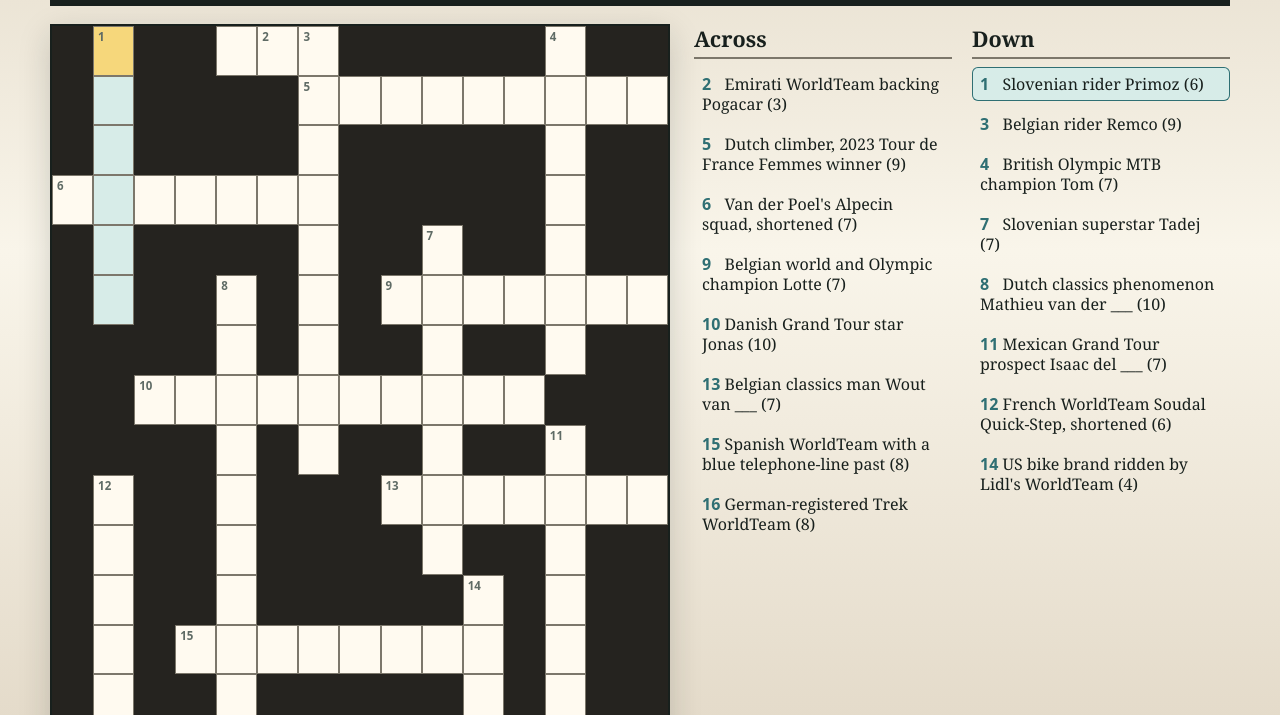
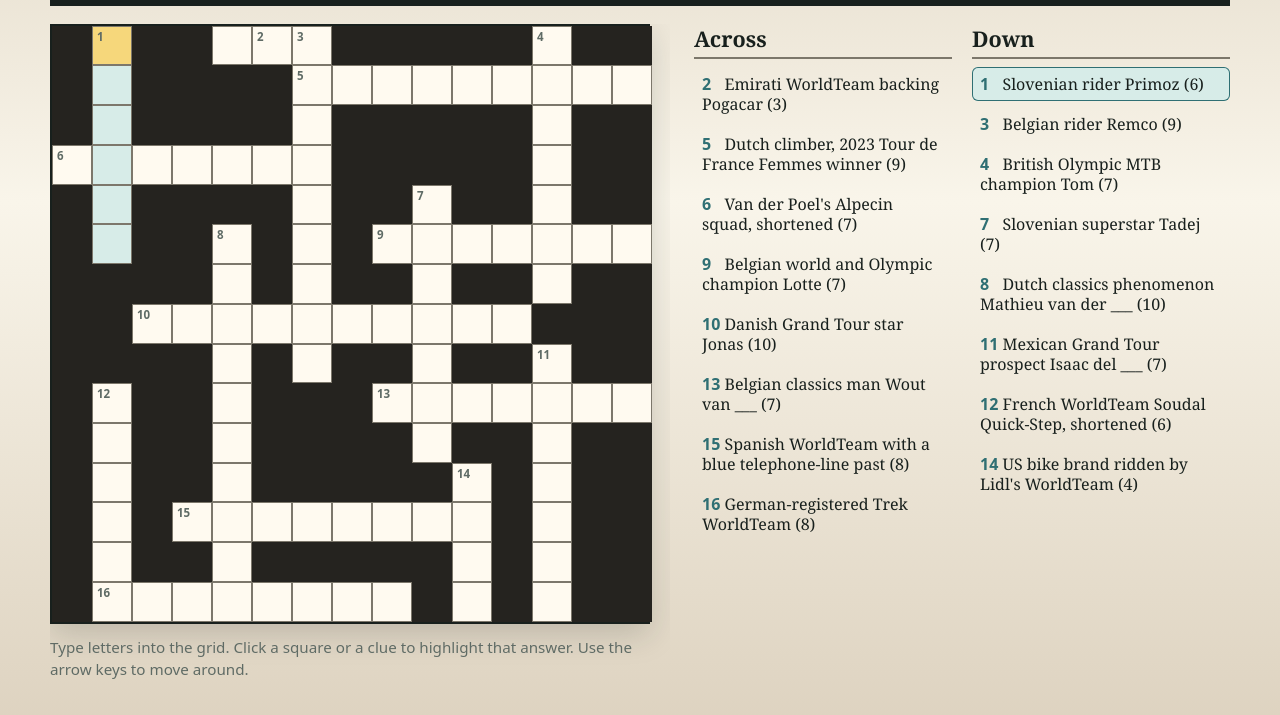
Before and after one commit to JMCPublic/duffers-x2, a plain HTML site: page cycling-original.html in a window 1280 px wide. Shown: the part 85-800 px from the top of the page. Drawn offline with Linux system fonts and the light colour scheme.

Commit message:
Add files via upload

```diff
--- a/cycling-original.html
+++ b/cycling-original.html
@@ -85,13 +85,16 @@
     .board-wrap {
       position: sticky;
       top: 16px;
+      overflow-x: auto;
+      padding-bottom: 8px;
+      -webkit-overflow-scrolling: touch;
     }
 
     .grid {
       display: grid;
-      grid-template-columns: repeat(15, 1fr);
-      width: min(100%, 620px);
-      aspect-ratio: 1 / 1;
+      grid-template-columns: repeat(var(--grid-cols), var(--cell-size));
+      width: calc(var(--grid-cols) * var(--cell-size));
+      height: calc(var(--grid-rows) * var(--cell-size));
       border: 2px solid var(--ink);
       background: var(--ink);
       box-shadow: 0 10px 30px rgba(24, 32, 29, .18);
@@ -135,16 +138,32 @@
     }
 
     .cell input {
+      position: absolute;
+      inset: 0;
       width: 100%;
       height: 100%;
       border: 0;
       outline: 0;
       text-align: center;
       background: transparent;
+      color: transparent;
+      caret-color: var(--ink);
+      text-transform: uppercase;
+      font-size: 16px;
+      padding: 0;
+      border-radius: 0;
+      -webkit-text-size-adjust: 100%;
+    }
+
+    .cell .letter {
+      position: absolute;
+      inset: 0;
+      display: grid;
+      place-items: center;
+      padding-top: 12%;
       color: var(--ink);
-      text-transform: uppercase;
-      font: 700 clamp(1rem, 3.1vw, 2rem) system-ui, sans-serif;
-      padding-top: 10%;
+      font: 800 calc(var(--cell-size) * .48) / 1 system-ui, sans-serif;
+      pointer-events: none;
     }
 
     .clues {
@@ -418,6 +437,9 @@
     }
 
     function renderGrid() {
+      grid.style.setProperty("--grid-cols", rows[0].length);
+      grid.style.setProperty("--grid-rows", rows.length);
+      grid.style.setProperty("--cell-size", rows[0].length > 18 ? "32px" : "40px");
       rows.forEach((line, row) => {
         [...line].forEach((char, col) => {
           const cell = document.createElement("div");
@@ -435,8 +457,14 @@
 
           if (char === ".") {
             const input = document.createElement("input");
+            const letter = document.createElement("span");
+            letter.className = "letter";
             input.maxLength = 1;
             input.autocomplete = "off";
+            input.autocapitalize = "characters";
+            input.spellcheck = false;
+            input.setAttribute("autocorrect", "off");
+            input.setAttribute("enterkeyhint", "next");
             input.inputMode = "text";
             input.ariaLabel = `Row ${row + 1}, column ${col + 1}`;
             input.addEventListener("focus", () => selectCell(row, col));
@@ -448,7 +476,9 @@
               selectCell(row, col);
             });
             input.addEventListener("input", event => {
-              input.value = event.target.value.replace(/[^a-z]/gi, "").slice(-1).toUpperCase();
+              const typed = event.data && /^[a-z]$/i.test(event.data) ? event.data : event.target.value.replace(/[^a-z]/gi, "").slice(-1);
+              input.value = typed.toUpperCase();
+              letter.textContent = input.value;
               cell.classList.remove("wrong", "revealed");
               saveProgress();
               updateDoneClues();
@@ -456,6 +486,7 @@
             });
             input.addEventListener("keydown", event => handleKeys(event, row, col));
             cell.append(input);
+            cell.append(letter);
             cells.set(keyFor(row, col), { cell, input, row, col });
           }
 
@@ -553,6 +584,7 @@
     document.querySelector("#clear").addEventListener("click", () => {
       cells.forEach(({ input, cell }) => {
         input.value = "";
+        cell.querySelector(".letter").textContent = "";
         cell.classList.remove("wrong", "revealed");
       });
       saveProgress();
@@ -586,6 +618,7 @@
       keys.forEach(key => {
         const { input, cell } = cells.get(key);
         input.value = solution[key];
+        cell.querySelector(".letter").textContent = input.value;
         cell.classList.remove("wrong");
         cell.classList.add("revealed");
       });
@@ -628,7 +661,10 @@
         const progress = JSON.parse(localStorage.getItem(storageKey) || "{}");
         Object.entries(progress).forEach(([key, value]) => {
           const entry = cells.get(key);
-          if (entry && /^[A-Z]$/.test(value)) entry.input.value = value;
+          if (entry && /^[A-Z]$/.test(value)) {
+            entry.input.value = value;
+            entry.cell.querySelector(".letter").textContent = value;
+          }
         });
       } catch {
         localStorage.removeItem(storageKey);
```
Also changed, not shown: cycling-expanded.html (+42 -8 lines).
